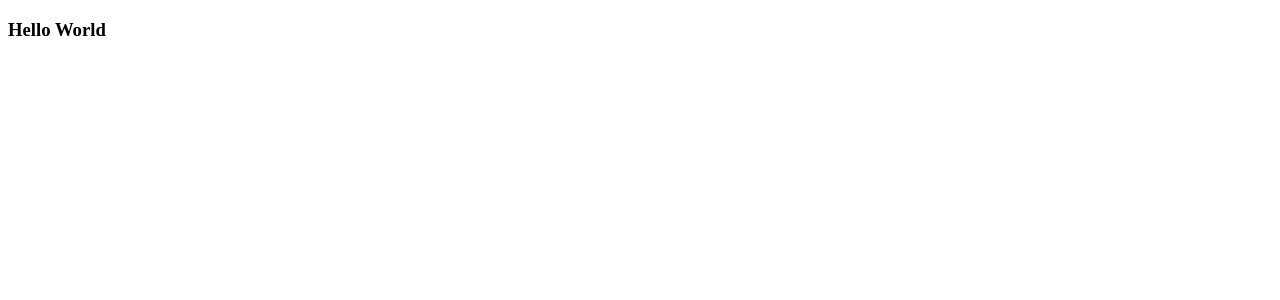
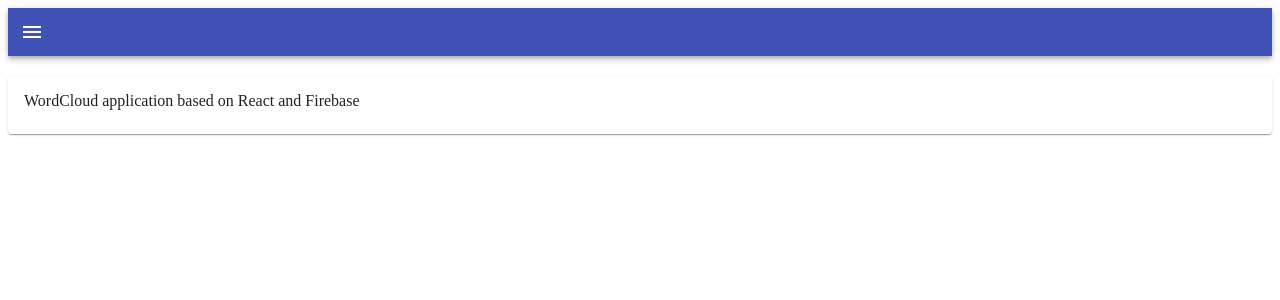
Before and after one commit to harriet99/WordCloud, a React app: page / in a window 1280 px wide. Shown: the top 300 px of the page. Built offline with nearby package versions, Linux system fonts and the light colour scheme.

Commit message:
add router

```diff
--- a/package.json
+++ b/package.json
@@ -5,6 +5,7 @@
   "license": "MIT",
   "dependencies": {
     "@material-ui/core": "^4.12.4",
+    "@material-ui/icons": "^4.11.3",
     "react": "^18.2.0",
     "react-dom": "^18.2.0",
     "react-router-dom": "^6.15.0"
--- a/src/components/App.js
+++ b/src/components/App.js
@@ -1,23 +1,22 @@
 import React from 'react';
+import { HashRouter as Router, Route, Routes } from 'react-router-dom';
+import AppShell from './AppShell';
+import Home from './Home';
+import Texts from './Texts';
+import Words from './Words';
 
 class App extends React.Component {
     render() {
         return (
-            // <Router>
-            //     <AppShell>
-            //         <div>
-            //             <Route exact path="/" component={Home}/>
-            //             <Route exact path="/texts" component={Texts}/>
-            //             <Route exact path="/words" component={Words}/>
-            //             <Route exact path="/detail/:textID" component={Detail}/>
-            //         </div>
-            //     </AppShell>
-            // </Router>
-            <div>
-                <h3>
-                    Hello World
-                </h3>
-            </div>
+            <Router>
+                <AppShell>
+                    <Routes>
+                        <Route path="/" element={<Home />} />
+                        <Route path="/texts" element={<Texts />} />
+                        <Route path="/words" element={<Words />} />
+                    </Routes>
+                </AppShell>
+            </Router>
         );
     }
 }
--- /dev/null
+++ b/src/components/AppShell.js
@@ -0,0 +1,64 @@
+import React from 'react';
+import { Link as RouterLink } from 'react-router-dom';
+import Link from '@material-ui/core/Link';
+import { withStyles } from '@material-ui/core/styles';
+import AppBar from '@material-ui/core/AppBar';
+import Drawer from '@material-ui/core/Drawer';
+import MenuItem from '@material-ui/core/MenuItem';
+import IconButton from '@material-ui/core/IconButton';
+import MenuIcon from '@material-ui/icons/Menu';
+
+const styles = {
+    root: {
+        flexGrow: 1,
+    },
+    menuButton: {
+        marginRight: 'auto'
+    }
+}
+
+class AppShell extends React.Component {
+    constructor(props) {
+        super(props);
+        this.state = {
+            toggle: false
+        };
+    }
+    handleDrawerToggle = () => this.setState({toggle: !this.state.toggle})
+    render() {
+        const { classes } = this.props;
+        return (
+            <div>
+                <div className={classes.root}>
+                    <AppBar position="static">
+                        <IconButton className={classes.menuButton} color="inherit" onClick={this.handleDrawerToggle}>
+                            <MenuIcon/>
+                        </IconButton>
+                    </AppBar>
+                    <Drawer open={this.state.toggle}>
+                        <MenuItem onClick={this.handleDrawerToggle}>
+                            <Link component={RouterLink} to="/">
+                                Home
+                            </Link>
+                        </MenuItem>
+                        <MenuItem onClick={this.handleDrawerToggle}>
+                            <Link component={RouterLink} to="/texts">
+                                Texts
+                            </Link>
+                        </MenuItem>
+                        <MenuItem onClick={this.handleDrawerToggle}>
+                            <Link component={RouterLink} to="/words">
+                                Words
+                            </Link>
+                        </MenuItem>
+                    </Drawer>
+                </div>
+                <div id="content" style={{margin: 'auto', marginTop: '20px'}}>
+                    {React.cloneElement(this.props.children)}
+                </div>
+            </div>
+        );
+    }
+}
+
+export default withStyles(styles)(AppShell);
--- /dev/null
+++ b/src/components/Home.js
@@ -0,0 +1,17 @@
+import React from 'react';
+import Card from '@material-ui/core/Card';
+import CardContent from '@material-ui/core/CardContent';
+
+class Home extends React.Component {
+    render() {
+        return (
+            <Card>
+                <CardContent>
+                    WordCloud application based on React and Firebase
+                </CardContent>
+            </Card>
+        );
+    }
+}
+
+export default Home;
--- /dev/null
+++ b/src/components/Texts.js
@@ -0,0 +1,17 @@
+import React from 'react';
+import Card from '@material-ui/core/Card';
+import CardContent from '@material-ui/core/CardContent';
+
+class Texts extends React.Component {
+    render() {
+        return (
+            <Card>
+                <CardContent>
+                    Texts page
+                </CardContent>
+            </Card>
+        );
+    }
+}
+
+export default Texts;
--- /dev/null
+++ b/src/components/Words.js
@@ -0,0 +1,17 @@
+import React from 'react';
+import Card from '@material-ui/core/Card';
+import CardContent from '@material-ui/core/CardContent';
+
+class Words extends React.Component {
+    render() {
+        return (
+            <Card>
+                <CardContent>
+                    Words page
+                </CardContent>
+            </Card>
+        );
+    }
+}
+
+export default Words;
```
Also changed, not shown: 2 other files (tests, documents, lock files or other folders).
